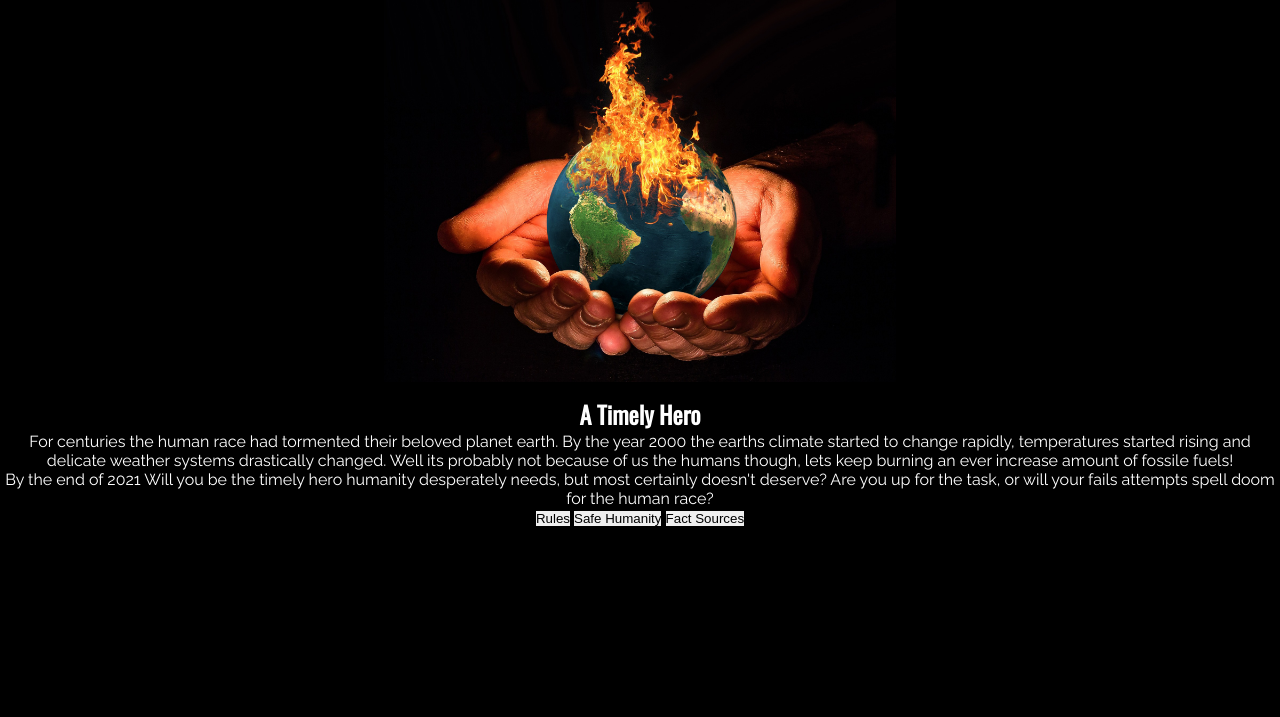
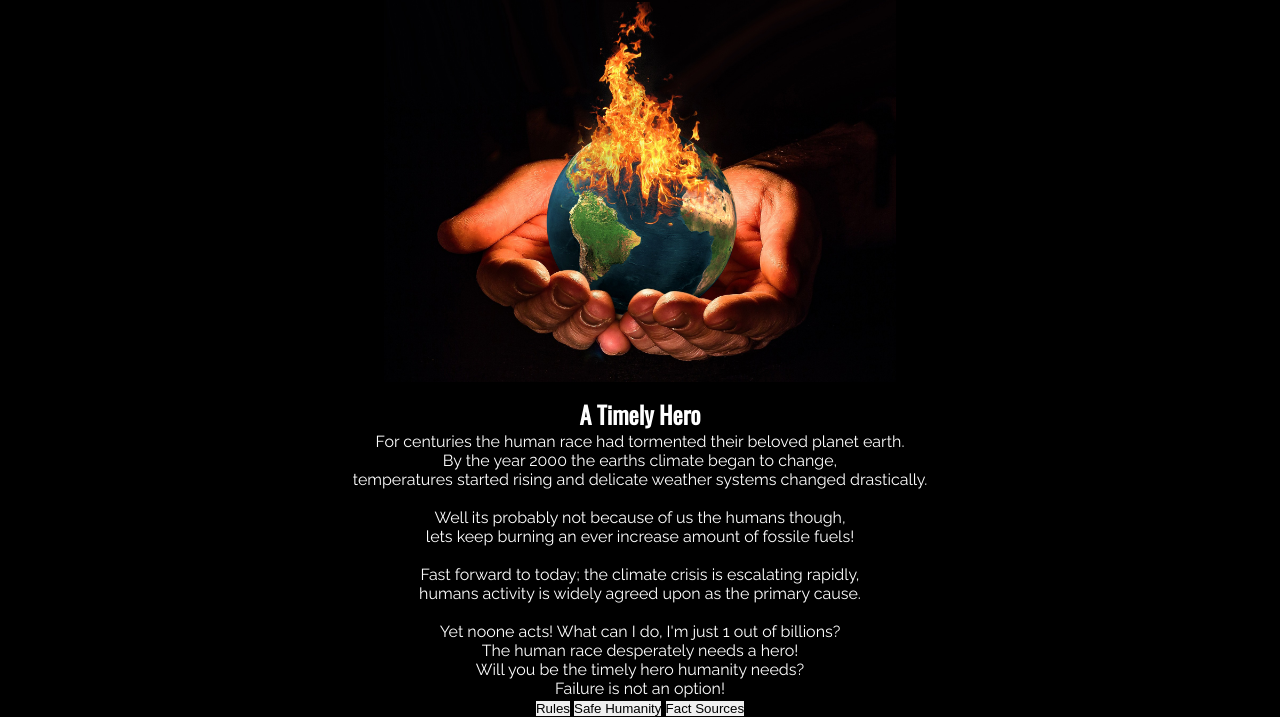
Before and after one commit to Lasserini/world-in-flames, a plain HTML site: page index.html in a window 1280 px wide. Shown: the part 112-829 px from the top of the page. Before the commit the page ends 800 px from the top, so only its background shows below. Drawn offline with nearby package versions, Linux system fonts and the light colour scheme.

Commit message:
Finalise intro text

```diff
--- a/index.html
+++ b/index.html
@@ -28,14 +28,20 @@
         <!-- Introductory flavour text-->
         <div id="intro">
             <h2>A Timely Hero</h2>
-            <p>For centuries the human race had tormented their beloved planet earth.
-                By the year 2000 the earths climate started to change rapidly, temperatures started rising and delicate weather systems drastically changed.
-                Well its probably not because of us the humans though, lets keep burning an ever increase amount of fossile fuels!
-                <br>
-                By the end of 2021
-
-                Will you be the timely hero humanity desperately needs, but most certainly doesn't deserve?
-                Are you up for the task, or will your fails attempts spell doom for the human race?
+            <p>For centuries the human race had tormented their beloved planet earth.<br>
+                By the year 2000 the earths climate began to change, <br>
+                temperatures started rising and delicate weather systems changed drastically.
+                <br><br>
+                Well its probably not because of us the humans though, <br>
+                lets keep burning an ever increase amount of fossile fuels!
+                <br><br>
+                Fast forward to today; the climate crisis is escalating rapidly, <br>
+                humans activity is widely agreed upon as the primary cause.
+                <br><br>
+                Yet noone acts! What can I do, I'm just 1 out of billions?<br>
+                The human race desperately needs a hero!<br>
+                Will you be the timely hero humanity needs?<br>
+                Failure is not an option!
             </p>
             <div id="buttons">
                 <button id="rules">Rules</button>
```
